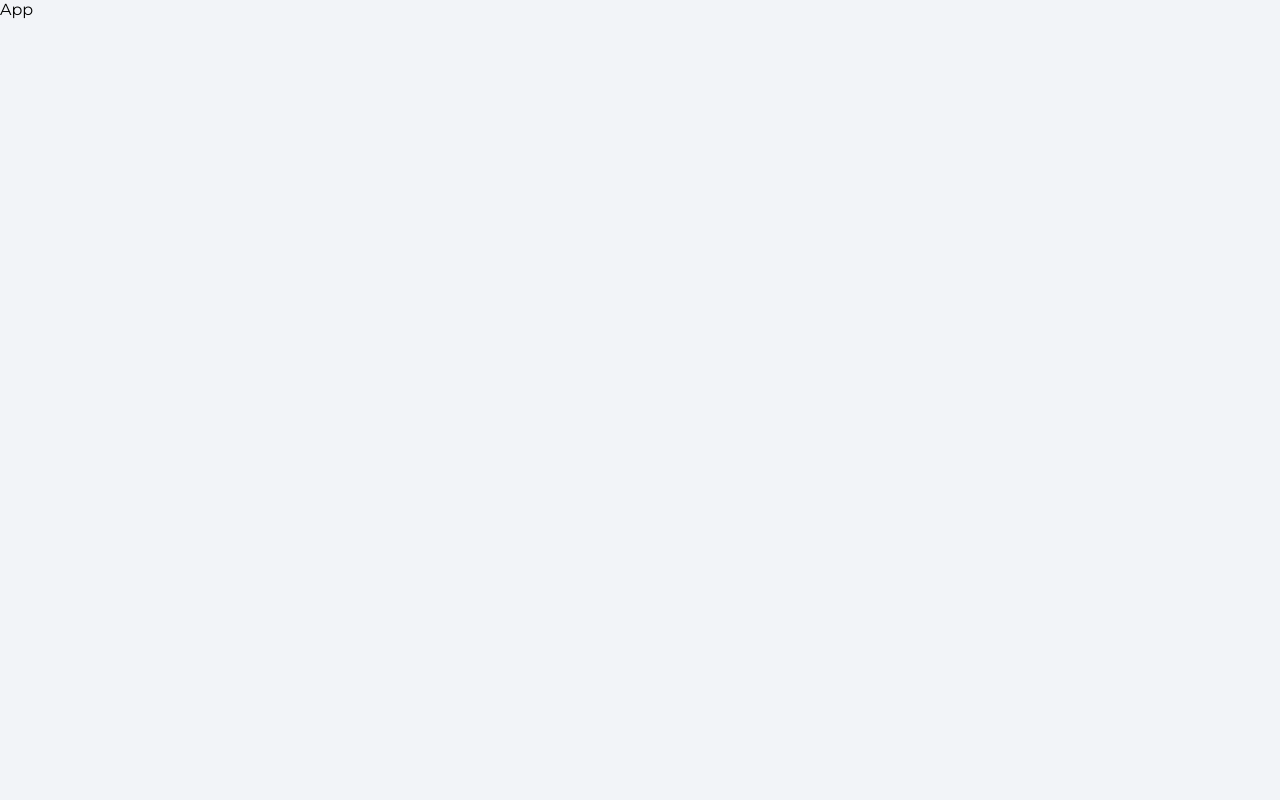
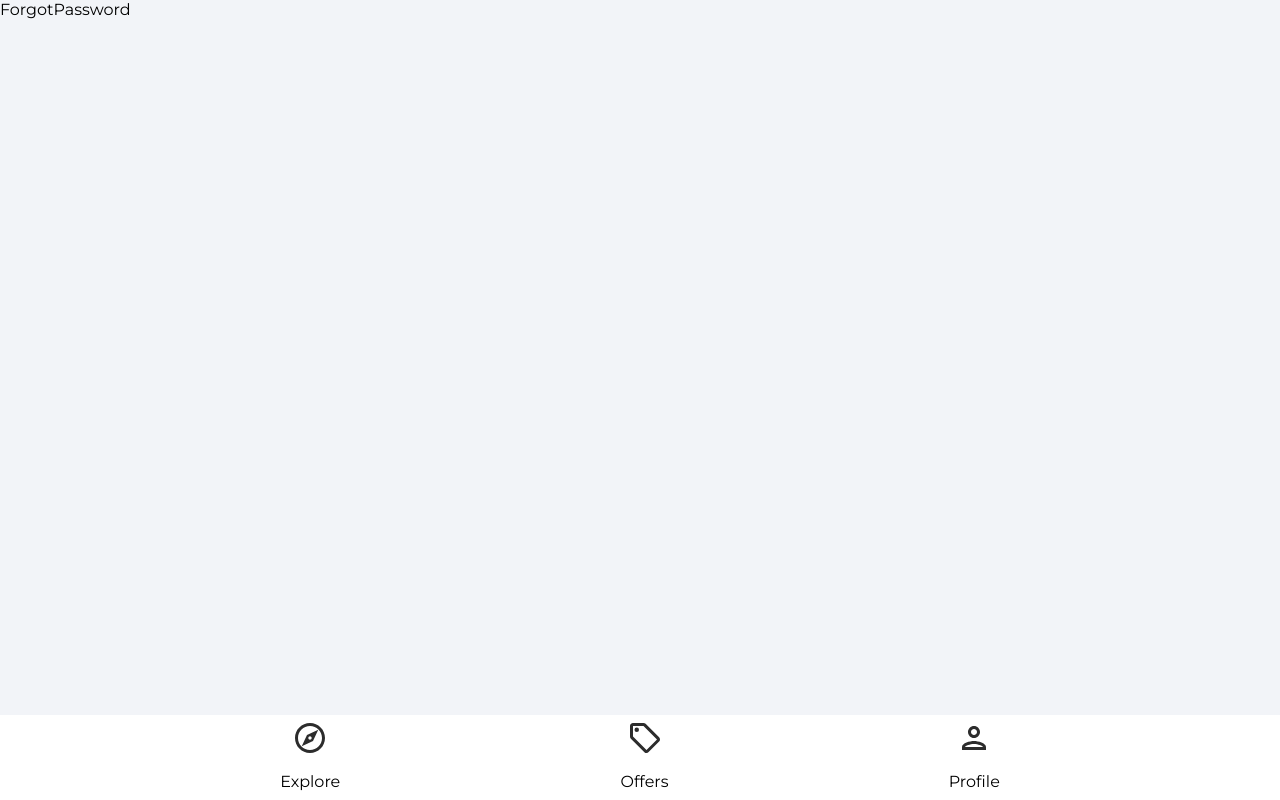
Before and after one commit to Mujeeb78/home-hub, a React (Create React App) app: page /forgot-password in a window 1280 px wide. Built offline with nearby package versions, Linux system fonts and the light colour scheme.

Commit message:
navbar added

```diff
--- a/src/App.js
+++ b/src/App.js
@@ -1,5 +1,6 @@
 import React from 'react'
 import { BrowserRouter as Router, Routes, Route} from 'react-router-dom'
+import Navbar from './components/Navbar'
 import Explore from './pages/Explore'
 import ForgotPassword from './pages/ForgotPassword'
 import Offers from './pages/Offers'
@@ -10,8 +11,21 @@
 
 const App = () => {
   return (
-    <div>App</div>
-  )
+    <>
+    <Router>
+      <Routes>
+        <Route path='/' element={<Explore/>}/>
+        <Route path='/offers' element={<Offers/>}/>
+        <Route path='/sign-in' element={<SignIn/>}/>
+        <Route path='/sign-up' element={<SignUp/>}/>
+        <Route path='/profile' element={<Profile/>}/>
+        <Route path='/forgot-password' element={<ForgotPassword/>}/>
+      </Routes>
+        {/* Navbar */}
+        <Navbar/>
+    </Router>
+    </>
+    )
 }
 
 export default App
--- /dev/null
+++ b/src/components/Navbar.jsx
@@ -0,0 +1,30 @@
+import React from 'react'
+import { useLocation, useNavigate } from 'react-router-dom'
+import { ReactComponent as OfferIcon } from '../assets/svg/localOfferIcon.svg'
+import { ReactComponent as ExploreIcon } from '../assets/svg/exploreIcon.svg'
+import { ReactComponent as PersonOutlineIcon } from '../assets/svg/personOutlineIcon.svg'
+
+const Navbar = () => {
+  return (
+    <footer className='navbar'>
+        <nav className='navbarNav'>
+            <ul className='navbarListItems'>
+                <li className='navbarListItem'>
+                    <ExploreIcon fill='#2c2c2c' width="36px" height="36px"/>
+                    <p>Explore</p>
+                </li>
+                <li className='navbarListItem'>
+                    <OfferIcon fill='#2c2c2c' width="36px" height="36px"/>
+                    <p>Offers</p>
+                </li>
+                <li className='navbarListItem'>
+                    <PersonOutlineIcon fill='#2c2c2c' width="36px" height="36px"/>
+                    <p>Profile</p>
+                </li>
+            </ul>
+        </nav>
+    </footer>
+  )
+}
+
+export default Navbar
```
